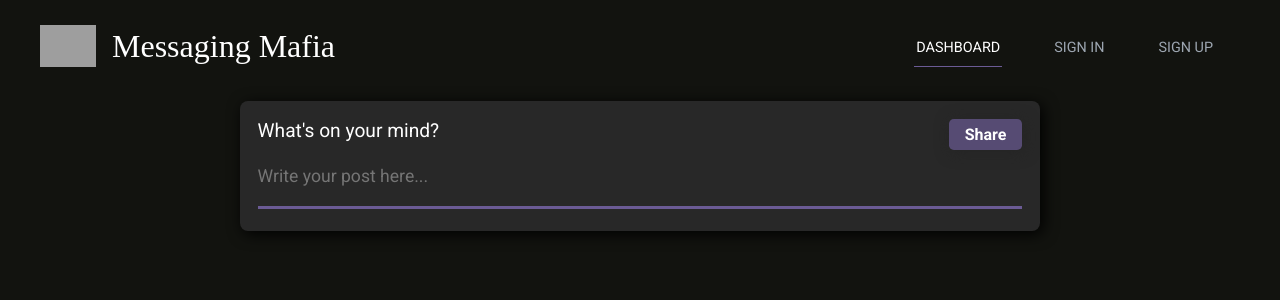
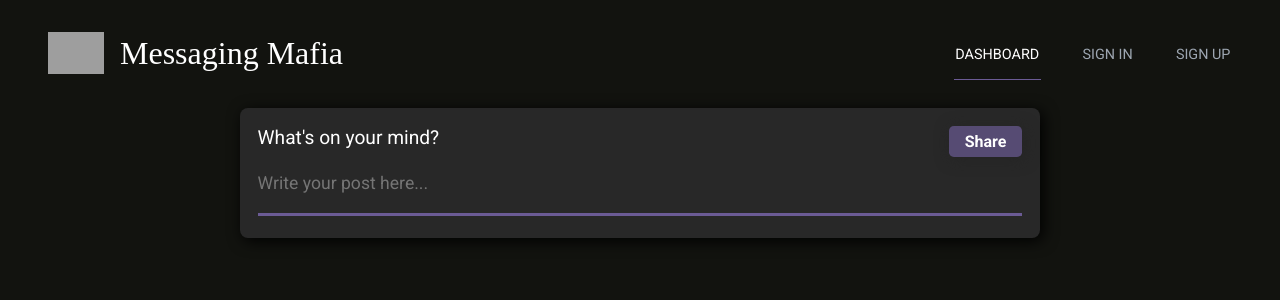
Before and after one commit to geekyquentin/KTJ_Ass3.github.io, a React (Create React App) app: page /#/dashboard in a window 1280 px wide. Shown: the top 300 px of the page. Built offline with nearby package versions, Linux system fonts and the light colour scheme; grey boxes are pictures that could not be loaded; a web font is replaced by a local one.

Commit message:
minor changes

```diff
--- a/src/App.css
+++ b/src/App.css
@@ -6,7 +6,7 @@
 
 .appForm {
 	width: 100%;
-	padding: 25px 40px;
+	padding: 2rem 3rem;
 }
 
 .navbar {
@@ -42,8 +42,8 @@
 	color: #9da6b1;
 	position: relative;
 	text-transform: uppercase;
-	padding: 10px 2px;
-	margin: 0 25px;
+	padding: 1rem 0.1rem;
+	margin: 0 0 0 2.5rem;
 	cursor: pointer;
 	font-size: 0.9em;
 	border: none;
@@ -74,3 +74,13 @@
 	border-bottom: 1px solid #6b5b95;
 	color: white;
 }
+
+@media screen and (max-width: 768px) {
+	.appForm {
+		padding: 2rem 1rem;
+	}
+
+	/* .navbar {
+		padding: 2rem 3rem;
+	} */
+}
--- a/src/pages/Dashboard/List.css
+++ b/src/pages/Dashboard/List.css
@@ -55,7 +55,7 @@
 	background: none;
 	cursor: pointer;
 	transition: 0.2s;
-	color: #646f7d;
+	color: rgb(85, 85, 85);
 }
 
 .delete {
--- a/src/pages/SignInAndSignOut/SignInAndSignOut.css
+++ b/src/pages/SignInAndSignOut/SignInAndSignOut.css
@@ -1,6 +1,6 @@
 .formCenter {
 	max-width: 40rem;
-	margin-bottom: 100px;
+	margin-bottom: 10rem;
 }
 
 .formTitle {
```
